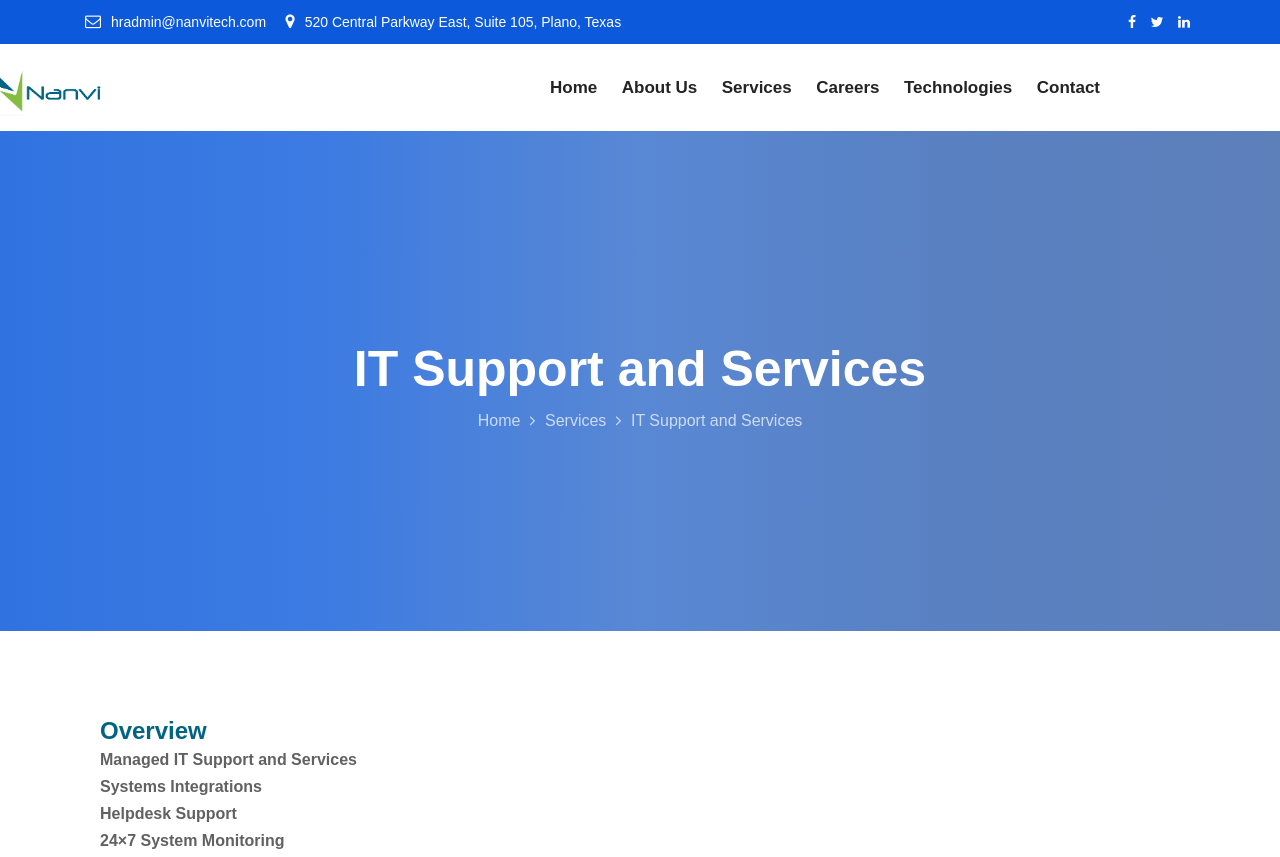
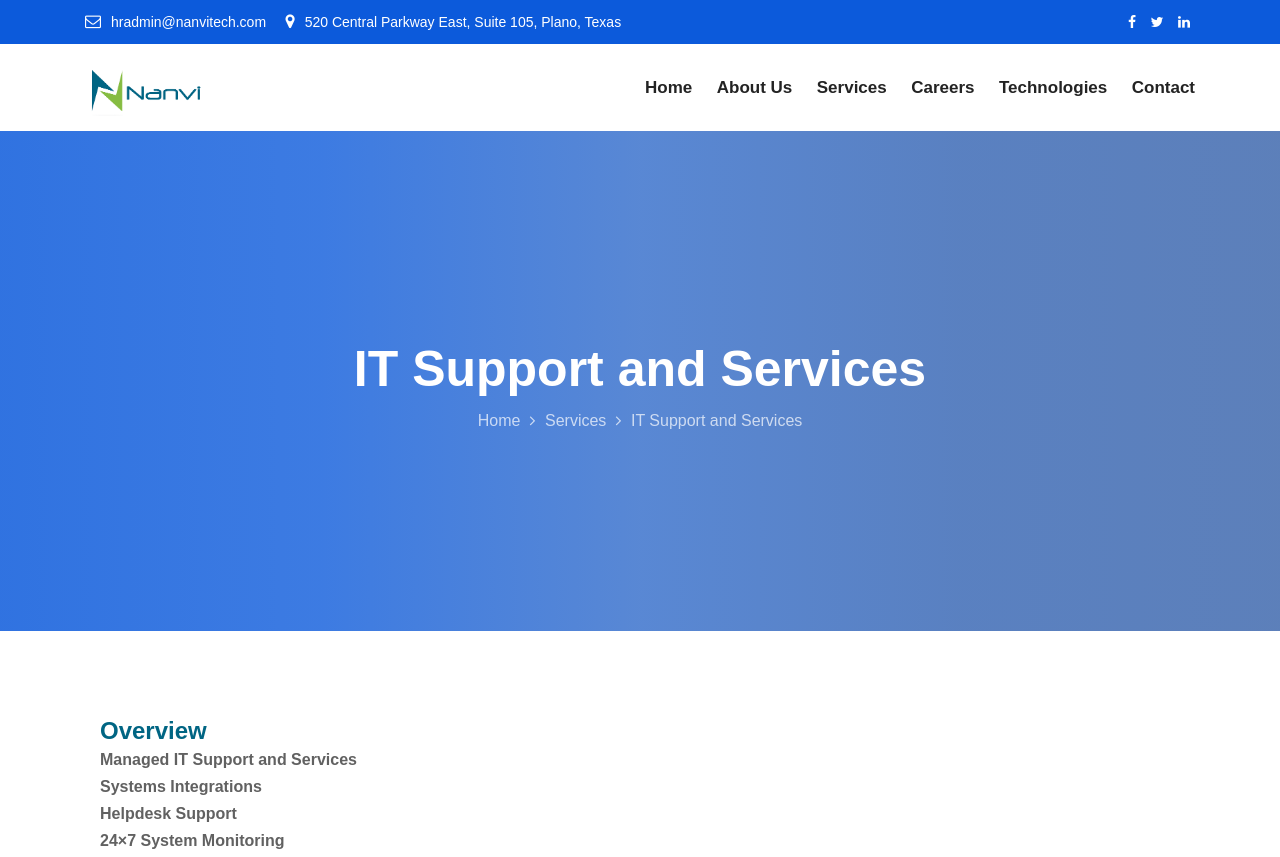
Before and after one commit to RoyGalaxy/Nanvi, a plain HTML site: page ITSupport.html in a window 1280 px wide. Shown: the top 857 px of the page. Drawn offline with nearby package versions, Linux system fonts and the light colour scheme; a script that the page names is missing; a web font is replaced by a local one.

Commit message:
applied changes to header

```diff
--- a/ITSupport.html
+++ b/ITSupport.html
@@ -84,17 +84,17 @@
 	<div id="sticky-header" class="techno_nav_manu d-lg-block d-sm-none d-md-none d-none">
 		<div class="container">
 			<div class="row">
-				<div class="col-md-1 col-lg-1">
+				<div class="col-md-3">
 					<div class="logo mt-4">
 						<a class="logo_img" href="index.html" title="Nanvi">
-							<img src="index.png" alt="" width="120px" style="margin-left:-100px;" />
+							<img src="index.png" alt="" width="120px" />
 						</a>
 						<a class="main_sticky" href="index.html" title="Nanvi">
-							<img src="index.png" alt="astute" width="120px" style="margin-left:-100px;" />
+							<img src="index.png" alt="astute" width="120px" />
 						</a>
 					</div>
 				</div>
-				<div class="col-md-10 col-lg-10">
+				<div class="col-md-9">
 					<nav class="techno_menu">
 						<ul class="nav_scroll">
 							<li><a href="index.html">Home</a></li>
```
Also changed, not shown: about-3.html (+4 -4 lines), careers.html (+4 -4 lines), services.html (+4 -4 lines), staffingServices.html (+4 -4 lines), technologies.html (+4 -4 lines), technologies_android.html (+4 -4 lines), technologies_backend.html (+4 -4 lines), technologies_dbms.html (+4 -4 lines), technologies_dotnet.html (+4 -4 lines), technologies_frontend.html (+4 -4 lines), technologies_ios.html (+4 -4 lines), technologies_java.html (+4 -4 lines), technologies_joomla.html (+4 -4 lines), technologies_php.html (+4 -4 lines), 2 more files.
